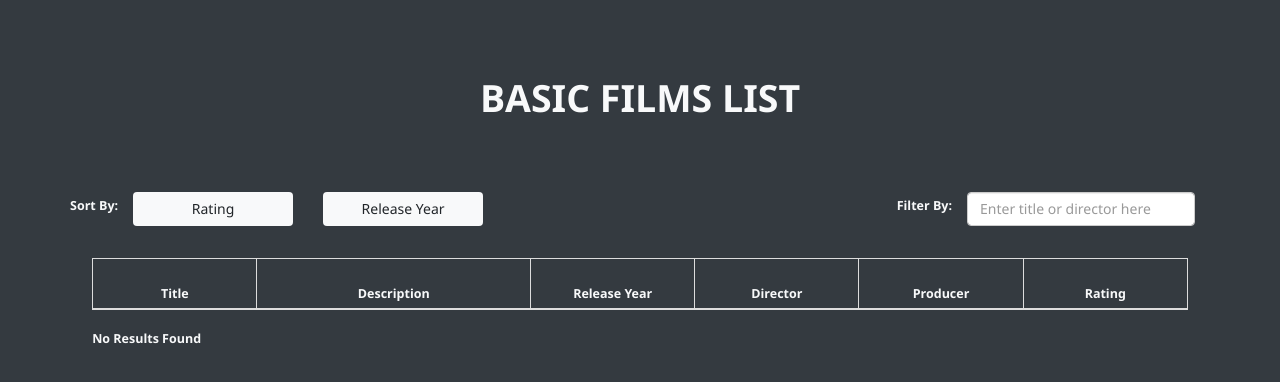
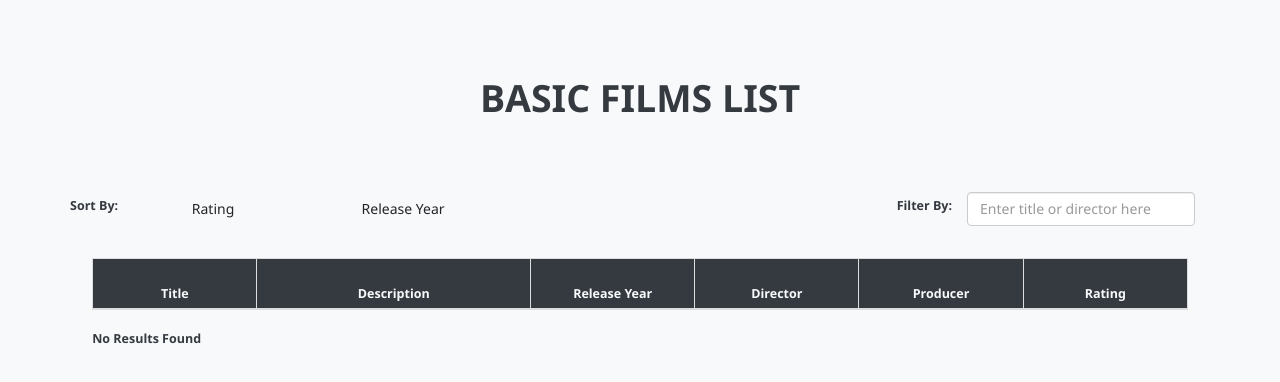
Before and after one commit to SMCIND/grubox-angularjs_listfilms, a website: page app/index.html in a window 1280 px wide. Drawn offline with nearby package versions, Linux system fonts and the light colour scheme; no server answers.

Commit message:
updated files

```diff
--- a/app/index.html
+++ b/app/index.html
@@ -13,7 +13,7 @@
         <link rel="stylesheet" href="/css/app.css"/>
 
 </head>
-<body ng-app="App" class="bg-dark text-light">
+<body ng-app="App" class="bg-light text-dark">
     <div ng-controller="MyController">
         <div class="container">
                 <h5 class="card-title text-center font-weight-bold">BASIC FILMS LIST</h5>
@@ -23,7 +23,7 @@
                     <div class="col-sm-2 mr-auto pb-3"><button class="btn btn-light btn-block" type="button" ng-click="sort('release_date')" ng-init="sortKey=='releasedate'">Release Year</button></div>
                     <label  class="pt-2">Filter By:</label>
                     <form class="form-inline">
-                            <div class="col-sm-3 pb-3"><input type="text" id="search_input" ng-model="search" class="form-control" placeholder="Enter title or director here" ng-keypress="filter_title_director();"></div>
+                            <div class="col-sm-3 pb-3"><input type="text" id="search_input" ng-model="search" class="form-control" placeholder="Enter title or director here" ng-keyup="filter_title_director();"></div>
                     </form>
                 </div>
                 <div class="row table-row">
@@ -61,8 +61,8 @@
                   </tr>
                 </tbody>
                 </table>
-                <button class="btn btn-outline-light mx-auto" ng-click="loadMore()" ng-show="films.length>5">Load more</button>
-                <div class="row text-light font-weight-bold" ng-if="films.length === 0">
+                <button class="btn btn-outline-dark mx-auto" ng-click="loadMore()" ng-show="films.length>5 && totalDisplayed<20" >Load more</button>
+                <div class="row text-dark font-weight-bold" ng-if="films.length === 0">
                     <div class="col-sm-12 mx-auto">No Results Found</div>
                 </div>
                 </div>
```
